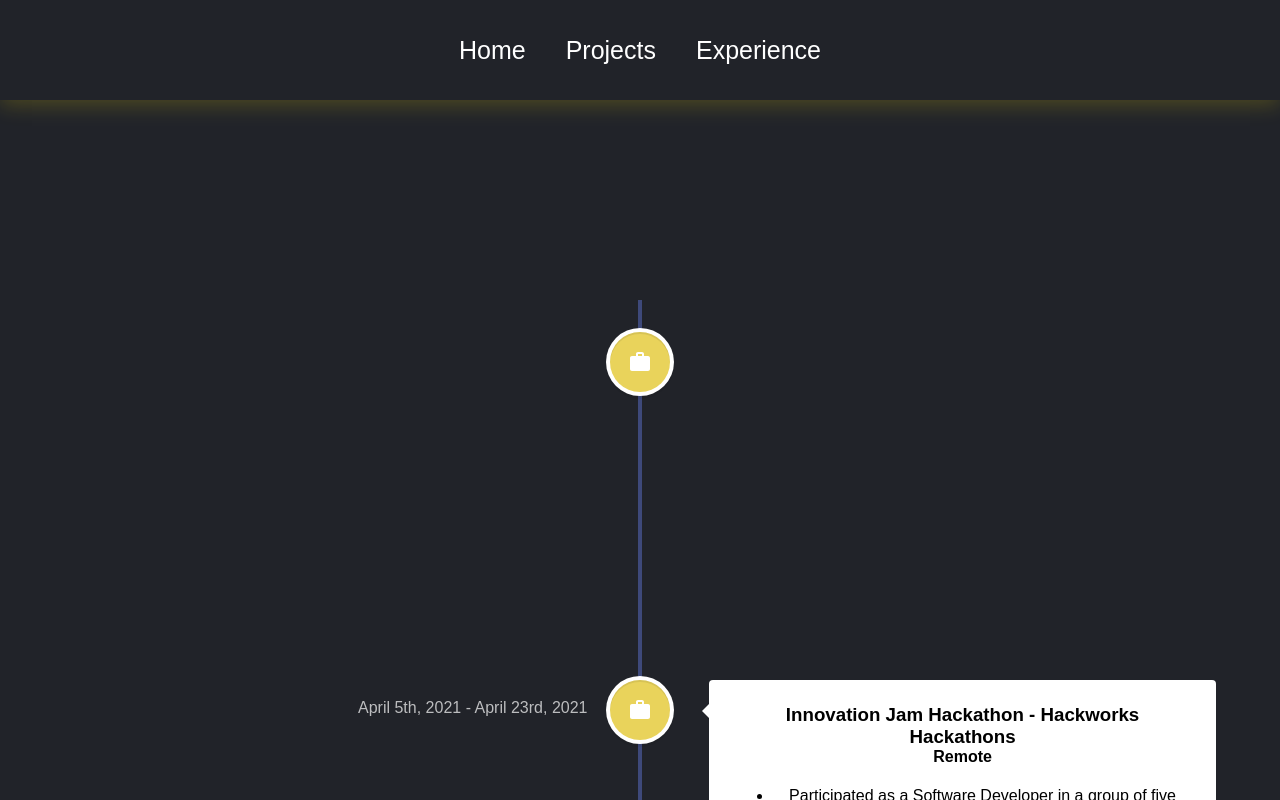
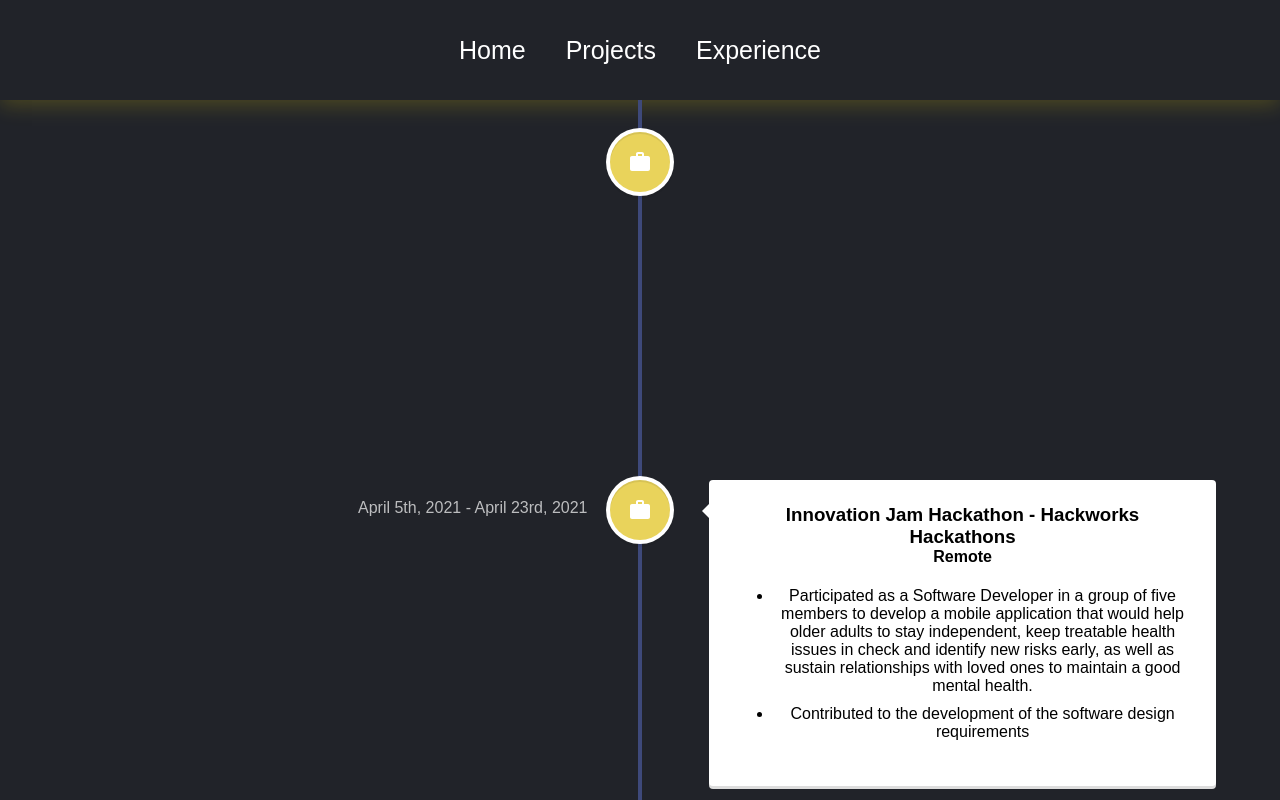
Before and after one commit to JulioSEspinola/Portfolio-2.0, a React (Create React App) app in the folder portfolio/: page /experience in a window 1280 px wide. Shown: the top 800 px of the page. Built offline with nearby package versions, Linux system fonts and the light colour scheme.

Commit message:
Revert "added margin to the top and bottom of the experience tab"
This reverts commit 9d79c6a38d489c104c3e2d8cafaab098c7c77fdd.

```diff
--- a/portfolio/src/styles/Experience.css
+++ b/portfolio/src/styles/Experience.css
@@ -9,8 +9,3 @@
 h1{
     color:white;
 }
-
-.experience{
-    margin-bottom: 200px;
-    margin-top: 200px;
-}
```
